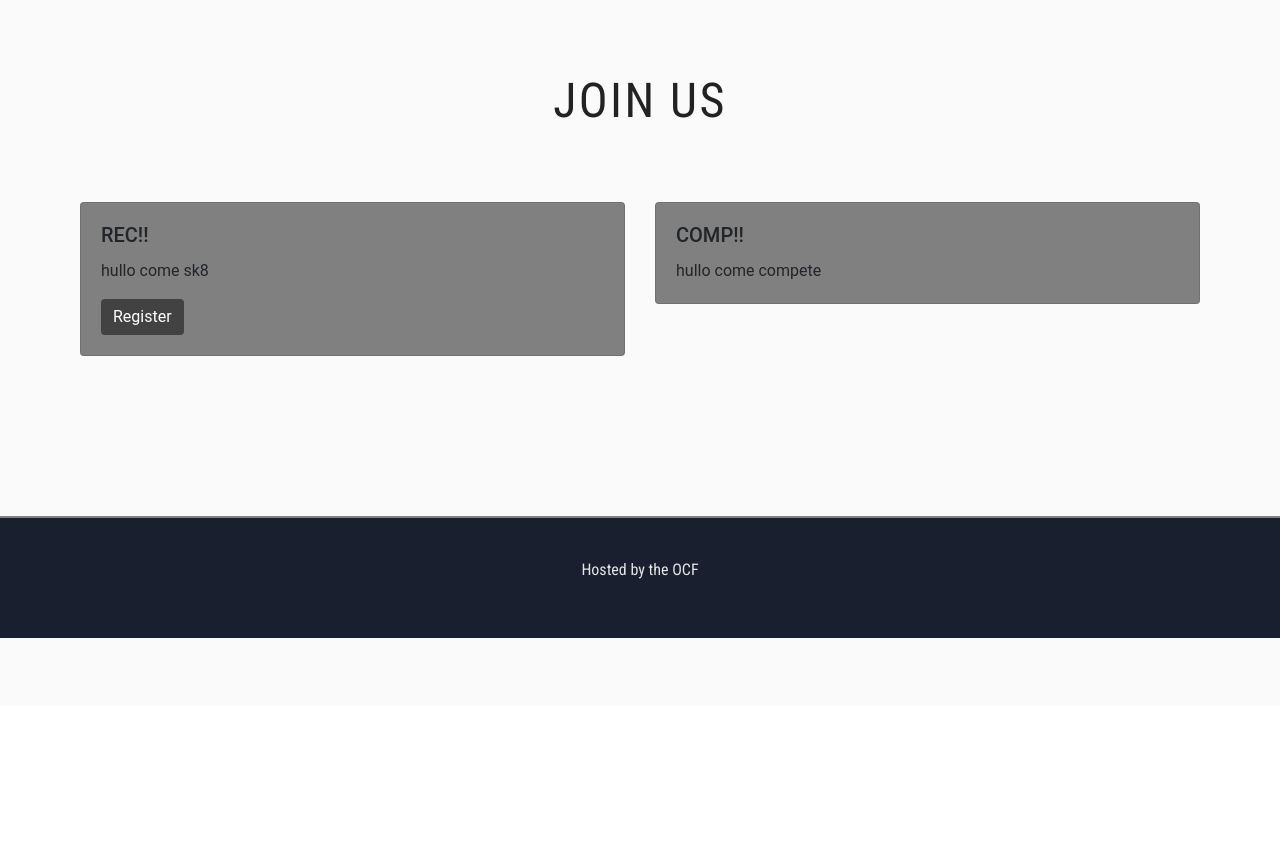
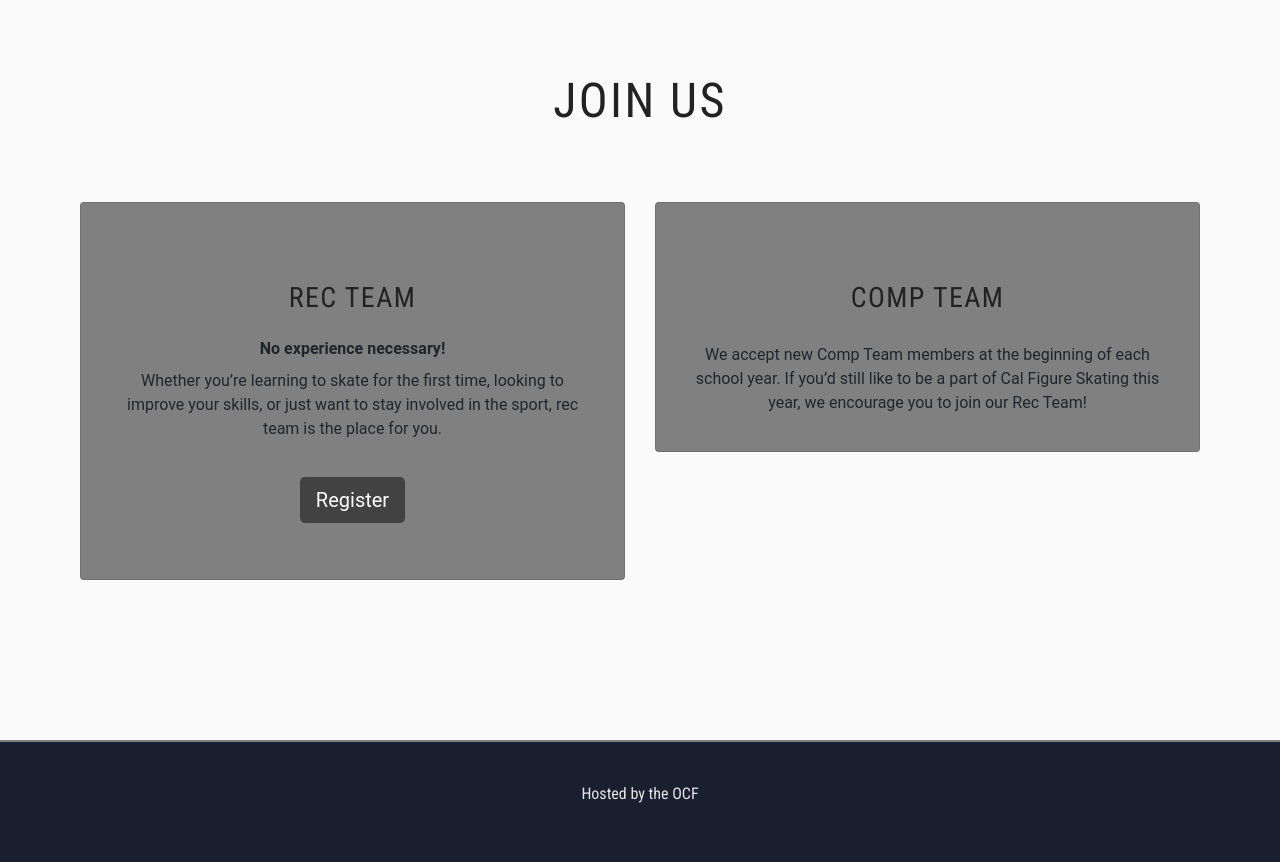
Before and after one commit to gracehunter5858/calfs, a Django app: page /join/ in a window 1280 px wide. Shown: the part 94-956 px from the top of the page. Before the commit the page ends 732 px from the top, so only its background shows below. Run offline with Django 3.2, Linux system fonts and the light colour scheme; some libraries are stand-ins or nearby versions.

Commit message:
join page text update

```diff
--- a/static/css/join.css
+++ b/static/css/join.css
@@ -4,4 +4,19 @@
 
 .card {
   background: gray;
+  text-align: center;
+  padding: 1em;
 }
+
+.card-title {
+  margin-bottom: 1em;
+}
+
+.card-subtitle {
+  font-weight: bold;
+  margin-bottom: 0.5em;
+}
+
+.btn {
+  margin: 1em;
+}
--- a/templates/join.html
+++ b/templates/join.html
@@ -4,22 +4,26 @@
 <link rel="stylesheet" type="text/css" href="{%static 'css/join.css' %}" />
 
   <h1> JOIN US </h1>
-  <div class="row grid">
+  <div class="row grid row-eq-height">
     <div class="col-sm-6">
       <div class="card">
         <div class="card-body">
-          <h5 class="card-title">REC!!</h5>
-          <p class="card-text">hullo come sk8</p>
-          <a href="{% static 'Rec-Registration-Instructions.pdf'%}" class="btn btn-primary">Register</a>
+          <h3 class="card-title">REC TEAM</h3>
+          <p class="card-subtitle">No experience necessary!</p>
+          <p class="card-text">
+            Whether you’re learning to skate for the first time, looking to improve your skills,
+            or just want to stay involved in the sport, rec team is the place for you.</p>
+          <a href="{% static 'rec-registration-instructions.pdf'%}" class="btn btn-primary btn-lg">Register</a>
         </div>
       </div>
     </div>
     <div class="col-sm-6">
       <div class="card">
         <div class="card-body">
-          <h5 class="card-title">COMP!!</h5>
-          <p class="card-text">hullo come compete</p>
-          <!-- <a href="#" class="btn btn-primary">Go somewhere</a> -->
+          <h3 class="card-title">COMP TEAM</h3>
+          <p class="card-text">We accept new Comp Team members at the beginning of each school year.
+            If you’d still like to be a part of Cal Figure Skating this year, we encourage you to join our Rec Team!</p>
+          <!-- <a href="#" class="btn btn-primary">Register</a> -->
         </div>
       </div>
     </div>
```
Also changed, not shown: 1 other file.
